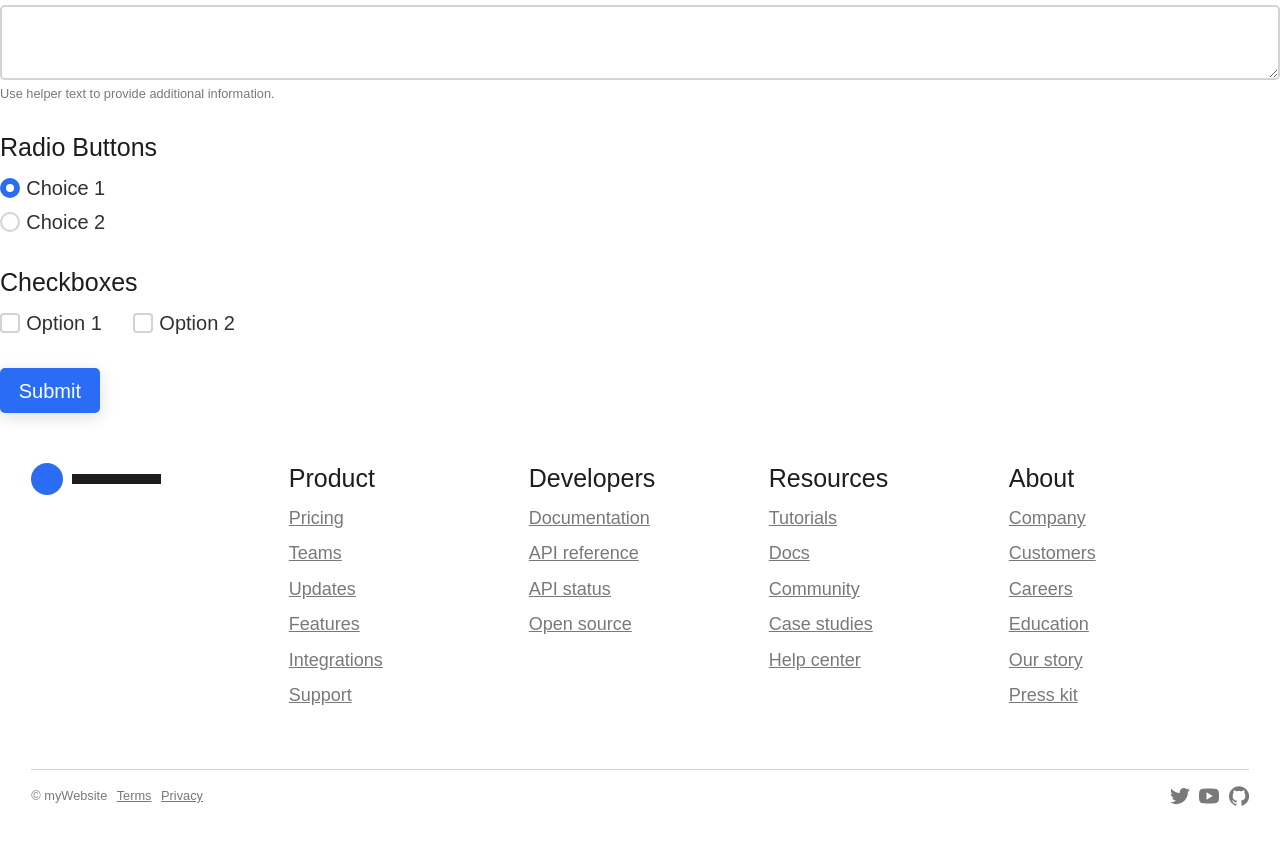
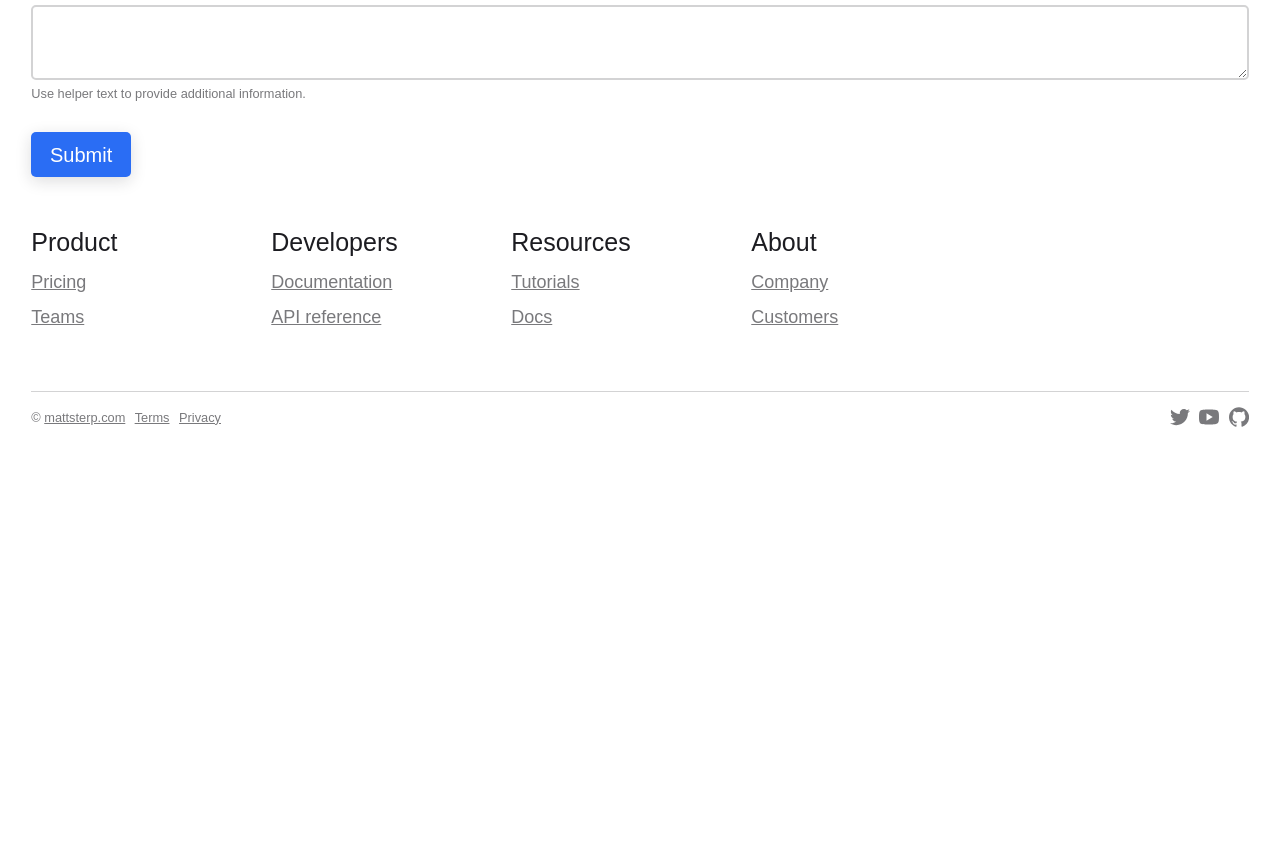
Before and after one commit to mattsterp/mattsterp-portfolio, a website: page main/index.html in a window 1280 px wide. Shown: the part 941-1786 px from the top of the page. After the commit the page ends 1428 px from the top, so only its background shows below. Drawn offline with Linux system fonts and the light colour scheme.

Commit message:
footer clean up

```diff
--- a/main/index.html
+++ b/main/index.html
@@ -65,8 +65,11 @@
       </div>
     </div>
   </section>
+
   <!-- https://codyhouse.co/ds/components/info/form-example -->
-  <form>
+
+<section>
+  <form class="container max-width-lg">
     <fieldset class="margin-bottom-md">
       <legend class="form-legend">Form Legend</legend>
 
@@ -97,7 +100,7 @@
       </div>
     </fieldset>
 
-    <fieldset class="margin-bottom-md">
+    <!-- <fieldset class="margin-bottom-md">
       <legend class="form-legend">Radio Buttons</legend>
 
       <ul class="radio-list flex flex-column flex-gap-xxxs">
@@ -127,21 +130,17 @@
           <label for="checkbox2">Option 2</label>
         </div>
       </div>
-    </fieldset>
+    </fieldset> -->
 
     <div>
       <button class="btn btn--primary">Submit</button>
     </div>
   </form>
+</section>
   <!-- https://codyhouse.co/ds/components/app/main-footer -->
   <footer class="main-footer padding-y-lg">
     <div class="container max-width-lg">
       <div class="main-footer__content">
-        <div class="main-footer__logo">
-          <a href="#0">
-            <svg width="130" height="32" viewBox="0 0 130 32"><title>Go to homepage</title><circle fill="var(--color-primary)" cx="16" cy="16" r="16"/><rect fill="var(--color-contrast-higher)" x="41" y="11" width="89" height="10"/></svg>
-          </a>
-        </div>
 
         <nav class="main-footer__nav">
           <ul class="main-footer__nav-list">
@@ -149,37 +148,24 @@
               <h4>Product</h4>
               <div><a href="#0">Pricing</a></div>
               <div><a href="#0">Teams</a></div>
-              <div><a href="#0">Updates</a></div>
-              <div><a href="#0">Features</a></div>
-              <div><a href="#0">Integrations</a></div>
-              <div><a href="#0">Support</a></div>
             </li>
 
             <li class="main-footer__nav-item">
               <h4>Developers</h4>
               <div><a href="#0">Documentation</a></div>
               <div><a href="#0">API reference</a></div>
-              <div><a href="#0">API status</a></div>
-              <div><a href="#0">Open source</a></div>
             </li>
 
             <li class="main-footer__nav-item">
               <h4>Resources</h4>
               <div><a href="#0">Tutorials</a></div>
               <div><a href="#0">Docs</a></div>
-              <div><a href="#0">Community</a></div>
-              <div><a href="#0">Case studies</a></div>
-              <div><a href="#0">Help center</a></div>
             </li>
 
             <li class="main-footer__nav-item">
               <h4>About</h4>
               <div><a href="#0">Company</a></div>
               <div><a href="#0">Customers</a></div>
-              <div><a href="#0">Careers</a></div>
-              <div><a href="#0">Education</a></div>
-              <div><a href="#0">Our story</a></div>
-              <div><a href="#0">Press kit</a></div>
             </li>
           </ul>
         </nav>
@@ -187,7 +173,7 @@
 
       <div class="main-footer__colophon">
         <div class="main-footer__colophon-nav">
-          <span>&copy; myWebsite</span>
+          <span>&copy; <a href="https://mattsterp.com">mattsterp.com</a></span>
           <a href="#0">Terms</a>
           <a href="#0">Privacy</a>
         </div>
```
